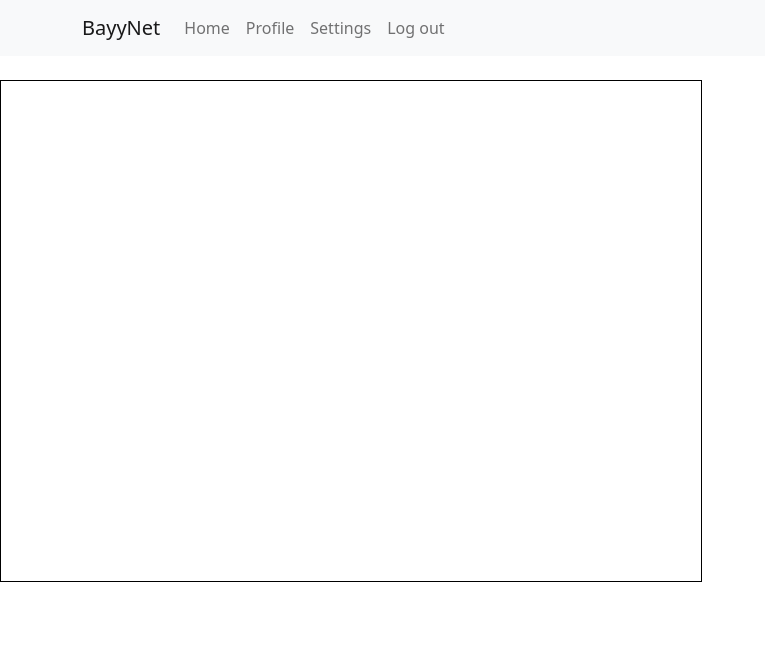
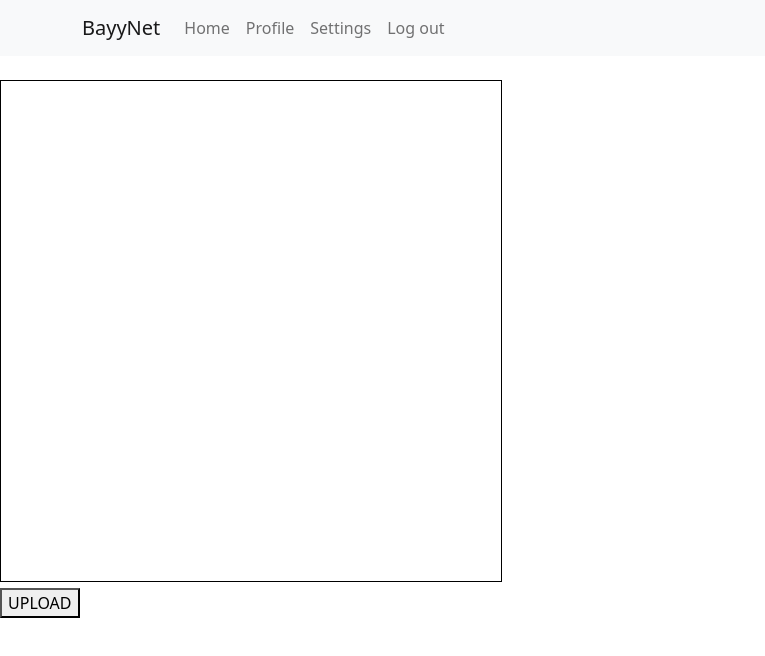
Before and after one commit to WilliamTuominiemi/NFT-Art-Platform, a React (Create React App) app in the folder client/: page /create in a window 1280 px wide. Shown: the top 656 px of the page, without its empty margins (0-765 px from the left). Built offline with nearby package versions, Linux system fonts and the light colour scheme; no server answers.

Commit message:
upload button

```diff
--- a/client/src/components/create.js
+++ b/client/src/components/create.js
@@ -2,11 +2,17 @@ import React from 'react'
 
 import Canvas from './canvas'
 
+import {uploadButton} from './hooks'
+
 export default function Create() {
     return (
-        <Canvas
-            width={700}
-            height={500}
-        />
+        <div>
+            <Canvas
+                width={500}
+                height={500}
+            />
+            <br />
+            <button onClick={uploadButton}>UPLOAD</button>
+        </div>
     )
 }
--- a/client/src/components/hooks.js
+++ b/client/src/components/hooks.js
@@ -1,4 +1,10 @@
 import { useEffect, useRef } from "react"
+
+const CanvasRef = null
+
+export function uploadButton() {
+    console.log(CanvasRef)
+}
 
 export function useOnDraw(onDraw) {
     const canvasRef = useRef(null)
--- a/client/src/components/user.js
+++ b/client/src/components/user.js
@@ -29,8 +29,6 @@ export default function Main() {
     const [user, setUser] = useState([])
 
     useEffect(() => {
-        console.log('get user')
-
         const getUser = fetch(`http://localhost:8080/user/${id}`, {
             method: 'GET',
             credentials: 'include',
```
